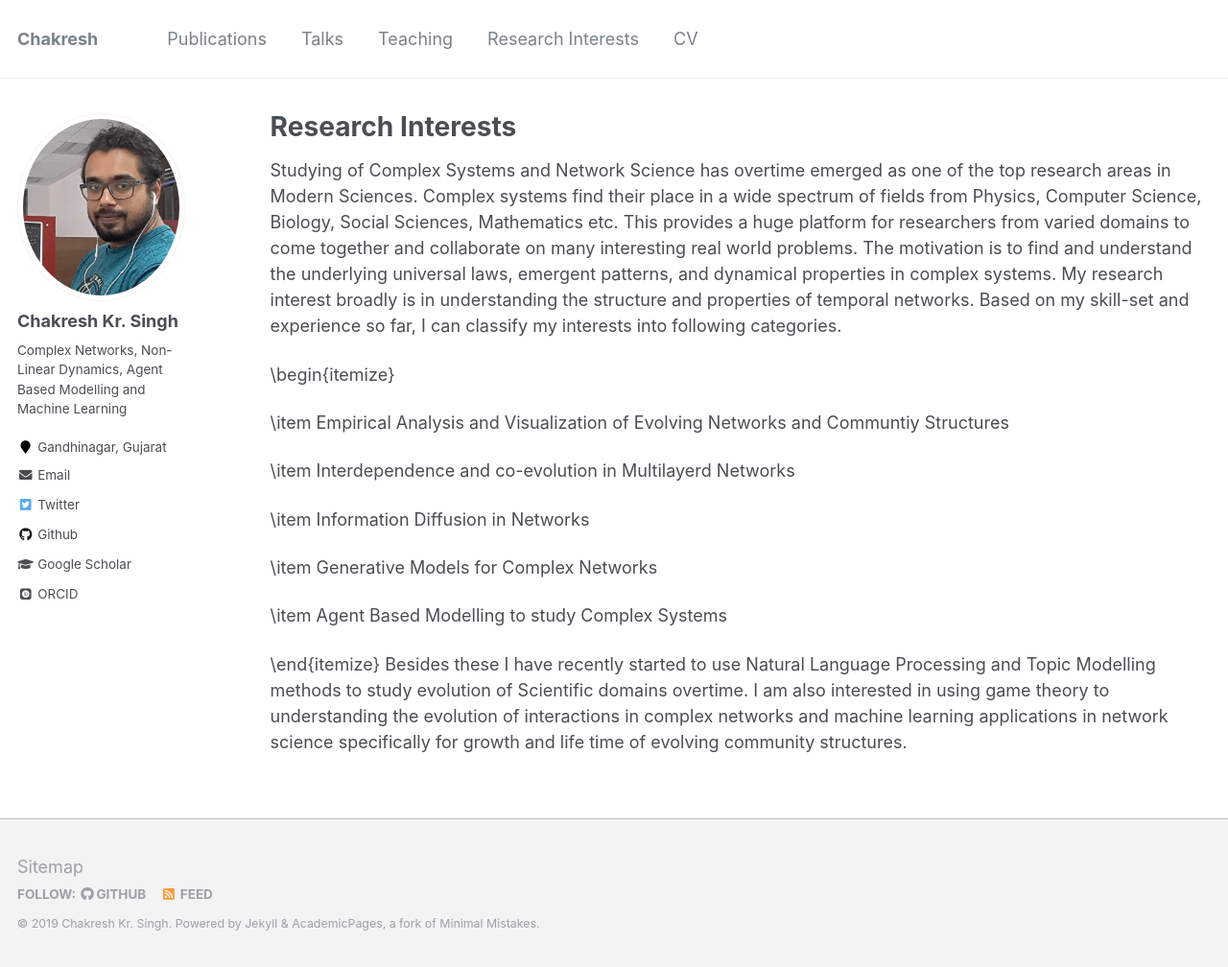
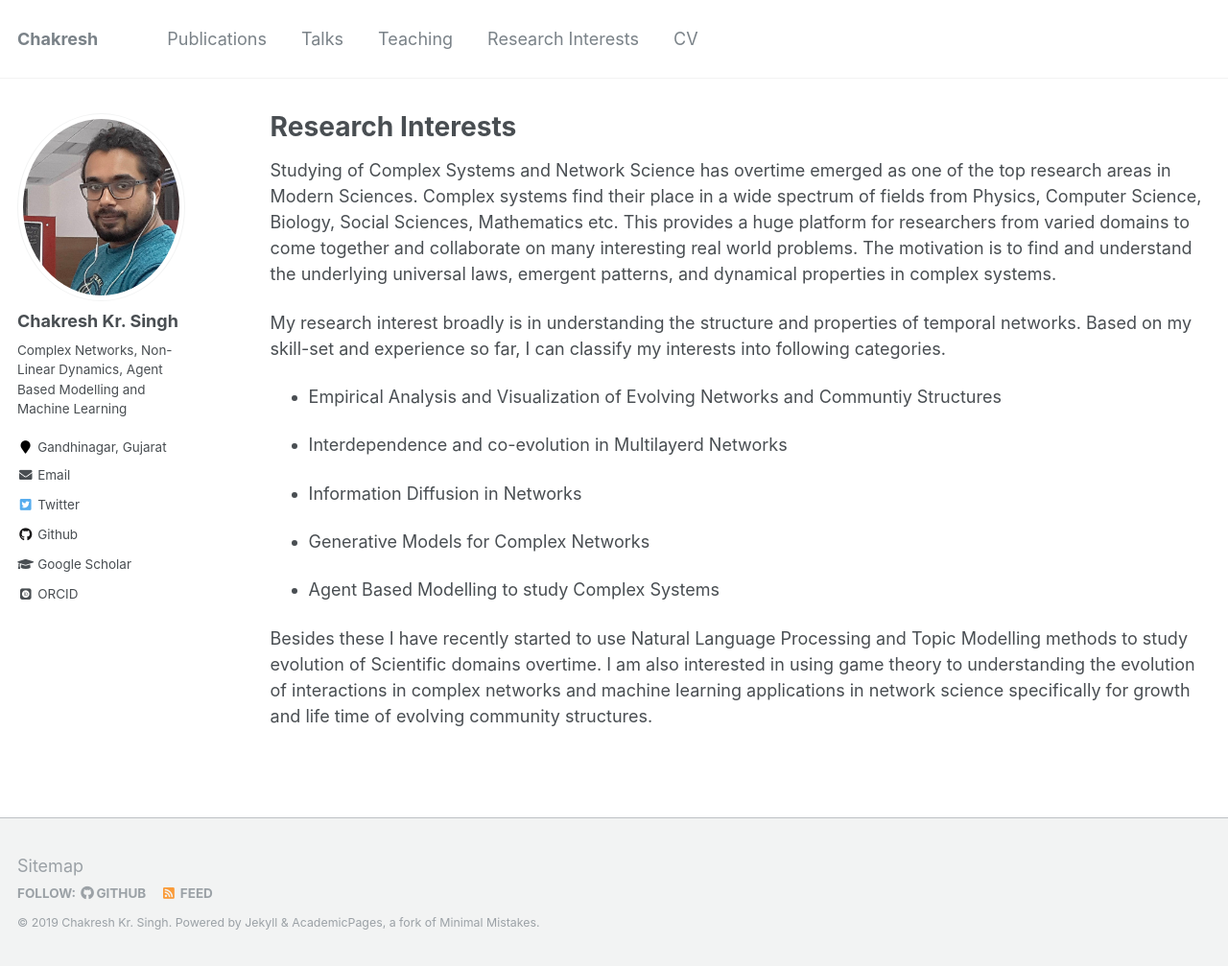
Before and after one commit to ChakreshIITGN/ChakreshIITGN.github.io, a Jekyll site: the page built from _pages/research_interests.md, in a window 1280 px wide and 1008 px high. Shown: the whole window at 96% size. Built offline with Jekyll 4.4.1, drawn with Linux system fonts in a browser that asks for light colours; some web fonts are replaced.

Commit message:
Update research_interests.md

```diff
--- a/_pages/research_interests.md
+++ b/_pages/research_interests.md
@@ -10,19 +10,17 @@ author_profile: true
 {% include base_path %}
 
 Studying of Complex Systems and Network Science has overtime emerged as one of the top research areas in Modern Sciences. Complex systems find their place in a wide spectrum of fields from Physics, Computer Science, Biology, Social Sciences, Mathematics etc. This provides a huge platform for researchers from varied domains to come together and collaborate on many interesting real world problems. The motivation is to find and understand the underlying universal laws, emergent patterns, and dynamical properties in complex systems.
+
 My research interest broadly is in understanding the structure and properties of temporal networks. Based on my skill-set and experience so far, I can classify my interests into following categories.
 
-\begin{itemize}
+* Empirical Analysis and Visualization of Evolving Networks and Communtiy Structures
 
-\item Empirical Analysis and Visualization of Evolving Networks and Communtiy Structures
+* Interdependence and co-evolution in Multilayerd Networks
 
-\item Interdependence and co-evolution in Multilayerd Networks
+* Information Diffusion in Networks
 
-\item Information Diffusion in Networks
+* Generative Models for Complex Networks
 
-\item Generative Models for Complex Networks
+* Agent Based Modelling to study Complex Systems
 
-\item Agent Based Modelling to study Complex Systems
-
-\end{itemize}
 Besides these I have recently started to use Natural Language Processing and Topic Modelling methods to study evolution of Scientific domains overtime. I am also interested in using game theory to understanding the evolution of interactions in complex networks and machine learning applications in network science specifically for growth and life time of evolving community structures.
```
